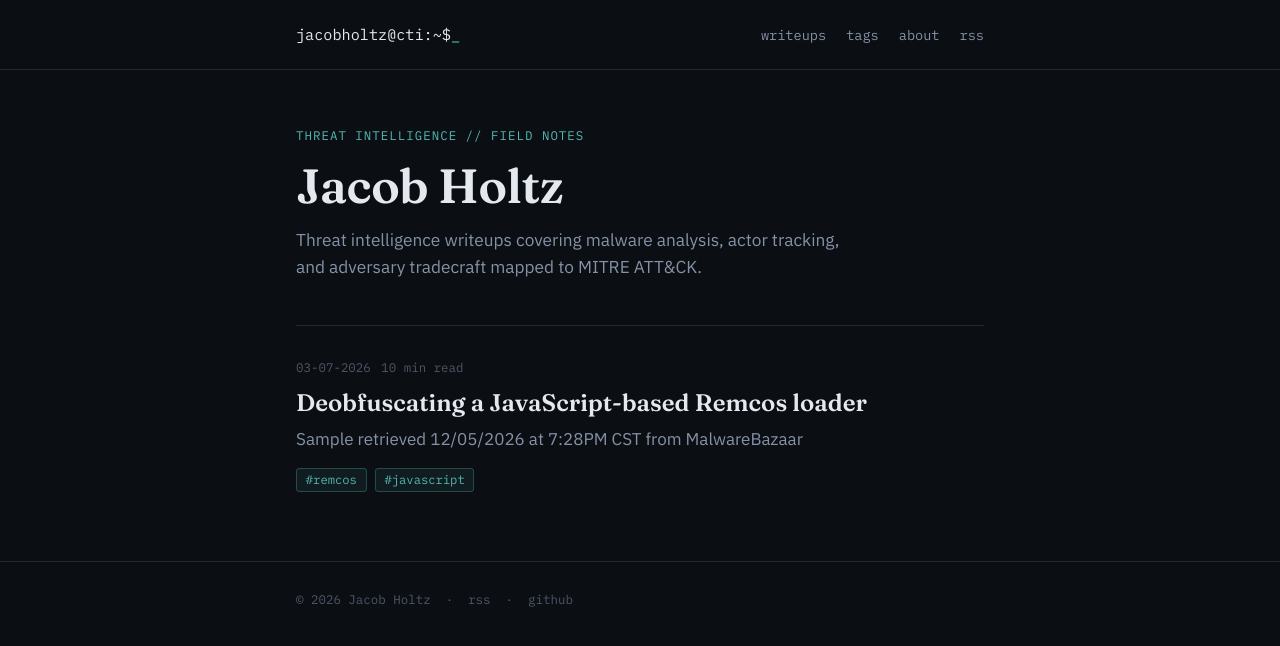
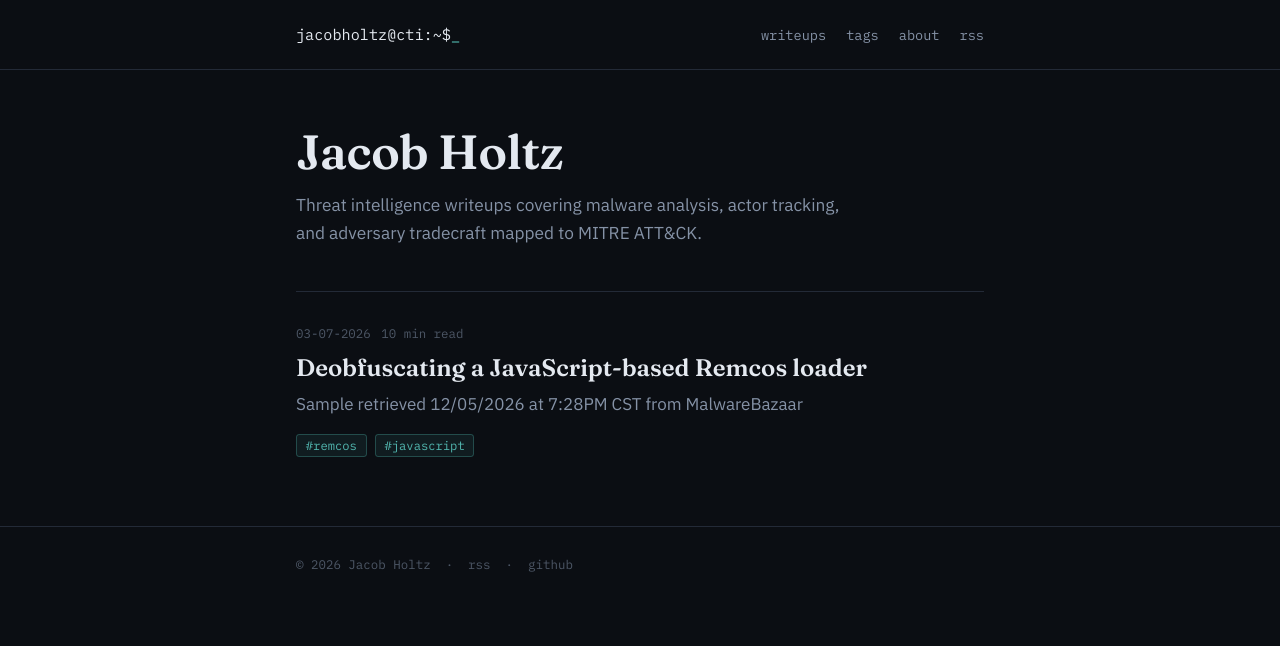
Before and after one commit to jacobholtz/jacobholtz.github.io, a Jekyll site: the page built from index.html, in a window 1280 px wide. Shown: the top 646 px of the page. Built offline with Jekyll 4.4.1, drawn with Linux system fonts in a browser that asks for light colours.

Commit message:
Remove hero eyebrow text
Drop "threat intelligence // field notes" and its now-unused CSS rule.

```diff
--- a/_layouts/home.html
+++ b/_layouts/home.html
@@ -2,7 +2,6 @@
 layout: default
 ---
 <section class="hero">
-  <span class="hero__eyebrow">threat intelligence // field notes</span>
   <h1 class="hero__title">{{ site.title }}</h1>
   <p class="hero__lede">{{ site.description }}</p>
 </section>
--- a/assets/css/style.scss
+++ b/assets/css/style.scss
@@ -129,16 +129,6 @@ img { max-width: 100%; }
 .hero {
   padding: 3.5rem 0 2.75rem;
   border-bottom: 1px solid $hairline;
-}
-
-.hero__eyebrow {
-  font-family: $mono;
-  font-size: 0.78rem;
-  letter-spacing: 0.08em;
-  text-transform: uppercase;
-  color: $accent;
-  display: block;
-  margin-bottom: 0.9rem;
 }
 
 .hero__title {
```
